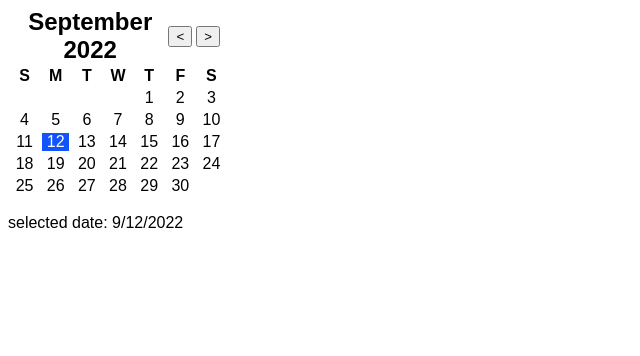
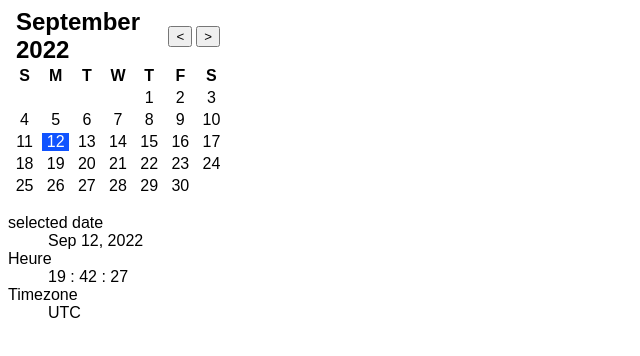
Before and after one commit to franckgaudin/poc-datepicker, a React (Create React App) app: page / in a window 1280 px wide. Shown: the top 356 px of the page, without its empty margins (0-640 px from the left). Built offline with nearby package versions, Linux system fonts and the light colour scheme.

Commit message:
update calendar

```diff
--- a/src/App.tsx
+++ b/src/App.tsx
@@ -5,17 +5,44 @@ import Datepicker from "./components/Datepicker/Datepicker";
 import "./styles.css";
 
 export default function App() {
-  const [date, setDate] = React.useState(DateTime.now());
+  const dt = DateTime.now();
+  const formatDate = {...DateTime.DATE_MED };
+
+  const [date, setDate] = React.useState(dt.toString());
+
+  const isoDate = DateTime.fromISO(date);
+  const time = isoDate.toObject();
 
   const handleChange = (date) => {
-    setDate(DateTime.fromJSDate(date));
+    setDate(date);
   }
 
   return (
     <div className="App">
       <div className="datepicker__wrapper">
         <Datepicker date={date} onChange={handleChange} />
-        <p>{`selected date: ${date.toLocaleString()}`}</p>
+      </div>
+      <div className='datepicker__info'>
+        <dl>
+          <dt>
+            selected date
+          </dt>
+          <dd>
+            {isoDate.toLocaleString(formatDate)}
+          </dd>
+          <dt>
+            Heure
+          </dt>
+          <dd>
+            {`${time.hour} : ${time.minute} : ${time.second}`}
+          </dd>
+          <dt>
+            Timezone
+          </dt>
+          <dd>
+            {isoDate.zoneName}
+          </dd>
+        </dl>
       </div>
     </div>
   );
--- a/src/components/Calendar/Calendar.tsx
+++ b/src/components/Calendar/Calendar.tsx
@@ -1,12 +1,21 @@
 import * as React from "react";
 import { useCalendar, useLocale } from "react-aria";
 import { useCalendarState } from "react-stately";
-import { createCalendar } from "@internationalized/date";
+import { GregorianCalendar } from "@internationalized/date";
 
 import CalendarGrid from "./CalendarGrid";
 import Button from "./CalendarButton";
 
 import "./calendar.css";
+
+function createCalendar(identifier) {
+  switch (identifier) {
+    case 'gregory':
+      return new GregorianCalendar();
+    default:
+      throw new Error(`Unsupported calendar ${identifier}`);
+  }
+}
 
 const Calendar = (props) => {
   let { locale } = useLocale();
--- a/src/components/Datepicker/Datepicker.tsx
+++ b/src/components/Datepicker/Datepicker.tsx
@@ -1,5 +1,5 @@
 import * as React from 'react';
-import { parseDate, toCalendarDateTime, getLocalTimeZone, now,  CalendarDate, Time } from "@internationalized/date";
+import { parseDate, toCalendarDateTime, getLocalTimeZone, now,  CalendarDate, Time, parseDateTime, parseAbsoluteToLocal, CalendarDateTime } from "@internationalized/date";
 
 import Calendar from "../Calendar/Calendar";
 
@@ -11,23 +11,24 @@ interface DatepickerProps {
 const Datepicker = (props: DatepickerProps) => {
   const { date, onChange } = props;
 
-  // The Datepicker receives a date and converts it to
-  // ISO8601 format to pass it to the Calendar
-  // and return date on UTC format
-  const formattedDate = parseDate(date.toISODate());
+  // console.log('date', date)
+  // console.log(parseDateTime('2022-09-19T13:41:21.966'))
+  // console.log(parseAbsoluteToLocal('2022-09-19T13:46:19.416-04:00'))
+
+  const formattedDate = parseAbsoluteToLocal(date);
   let [value, setValue] = React.useState(formattedDate);
 
   const handleChange = (data) => {
+    let { year, month, day } = data;
+
     setValue(data);
 
     if(onChange) {
-      let localTime = now(getLocalTimeZone())
-      let time = new Time(localTime.hour, localTime.minute, localTime.second, localTime.millisecond);
+      let { hour, minute, second, millisecond} = now(getLocalTimeZone());
+      let date = new CalendarDateTime(year, month, day, hour, minute, second, millisecond);
+      let dateToLocalTimeZone = date.toDate(getLocalTimeZone());
 
-      let date = new CalendarDate(data.year, data.month, data.day);
-      let selectedDate = toCalendarDateTime(date, time).toDate(getLocalTimeZone());
-
-      onChange(selectedDate);
+      onChange(dateToLocalTimeZone.toISOString());
     }
   }
 
--- a/src/styles.css
+++ b/src/styles.css
@@ -1,12 +1,3 @@
 .App {
   font-family: sans-serif;
-  text-align: center;
 }
-
-.datepicker__wrapper {
-  float: left;
-}
-
-.datepicker__wrapper > p {
-  text-align: left;
-}
```
